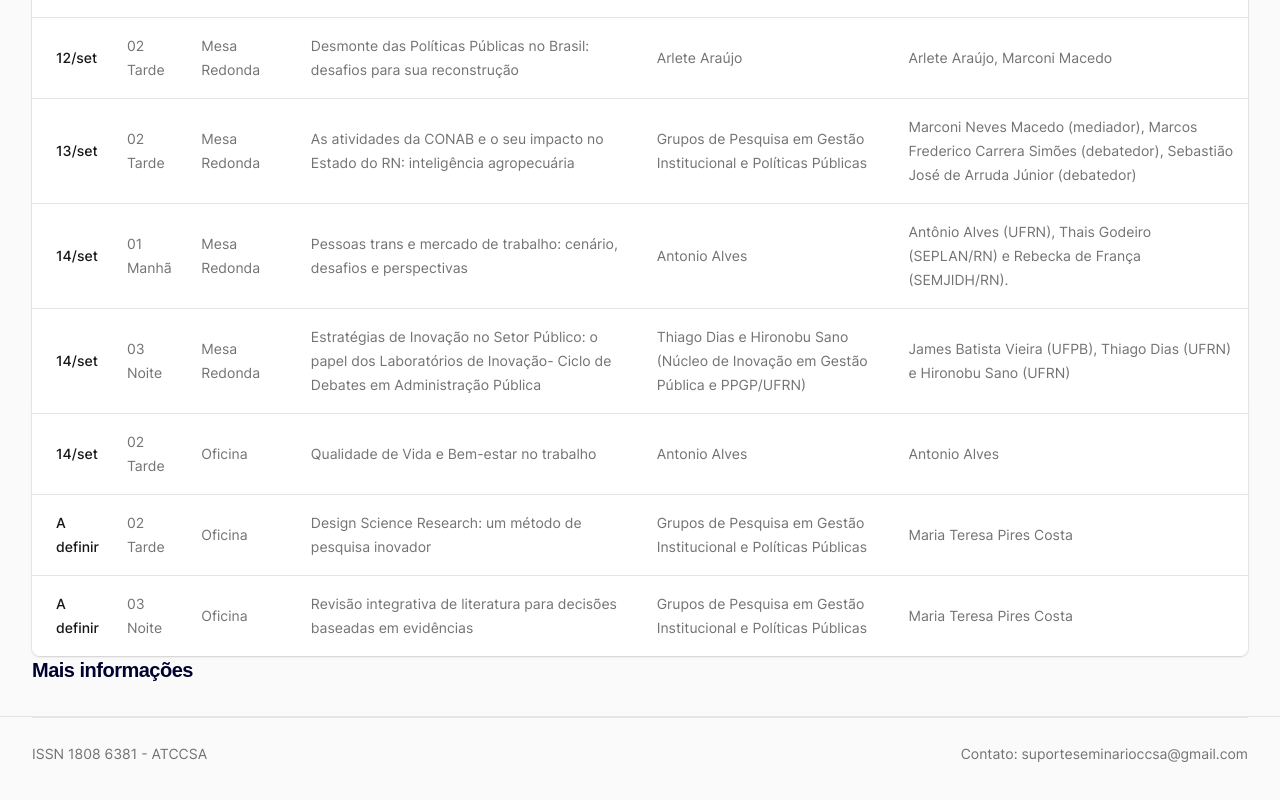
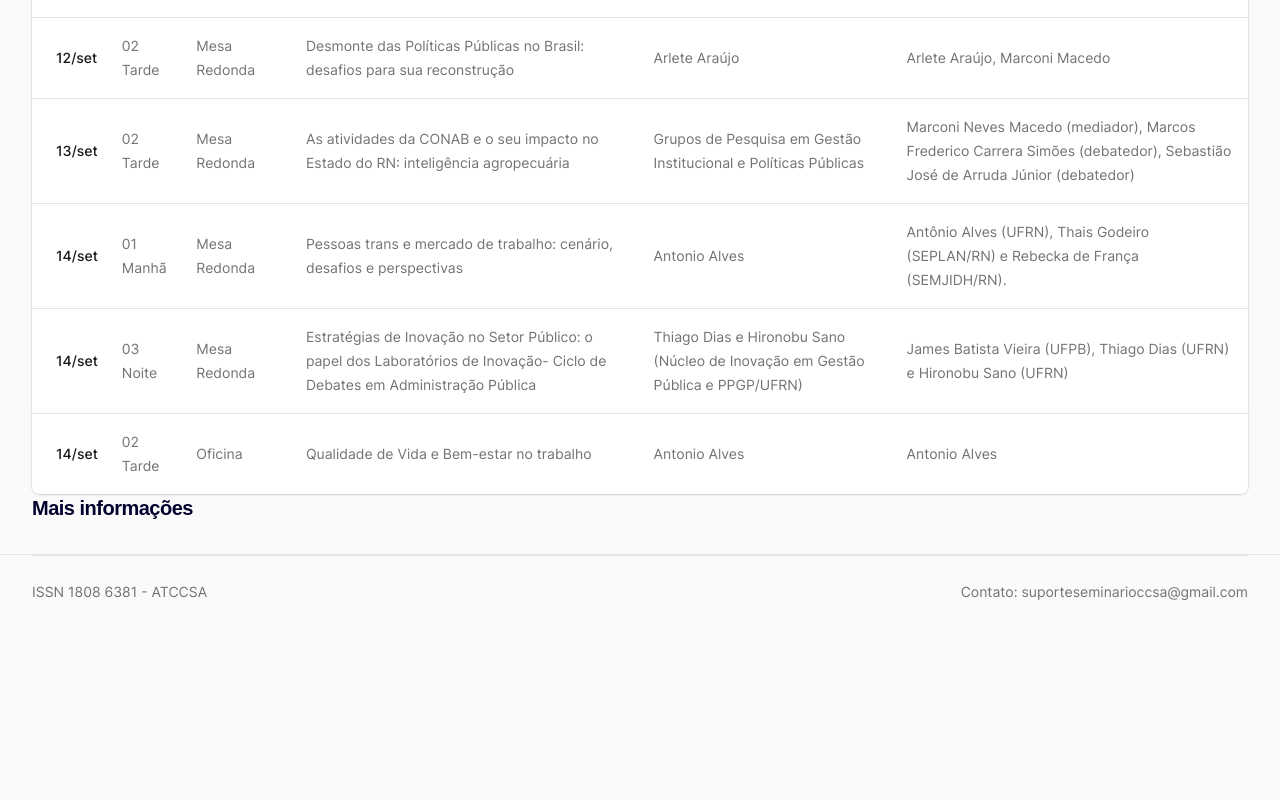
Before and after one commit to luccasmmg/seminario-2023, a Next.js app: page /subeventos in a window 1280 px wide. Shown: the part 6201-7001 px from the top of the page. After the commit the page ends 6853 px from the top, so only its background shows below. Built offline with nearby package versions, Linux system fonts and the light colour scheme; a web font is replaced by a local one.

Commit message:
Att subeventos

```diff
--- a/src/pages/subeventos.jsx
+++ b/src/pages/subeventos.jsx
@@ -740,23 +740,4 @@ const publicAdmActivities = [
     responsible: 'Antonio Alves ',
     participants: 'Antonio Alves ',
   },
-  {
-    date: 'A definir',
-    turn: '02 Tarde',
-    type: 'Oficina',
-    title: 'Design Science Research: um método de pesquisa inovador',
-    responsible:
-      'Grupos de Pesquisa em Gestão Institucional e Políticas Públicas',
-    participants: 'Maria Teresa Pires Costa',
-  },
-  {
-    date: 'A definir',
-    turn: '03 Noite',
-    type: 'Oficina',
-    title:
-      'Revisão integrativa de literatura para decisões baseadas em evidências',
-    responsible:
-      'Grupos de Pesquisa em Gestão Institucional e Políticas Públicas',
-    participants: 'Maria Teresa Pires Costa',
-  },
 ]
```
